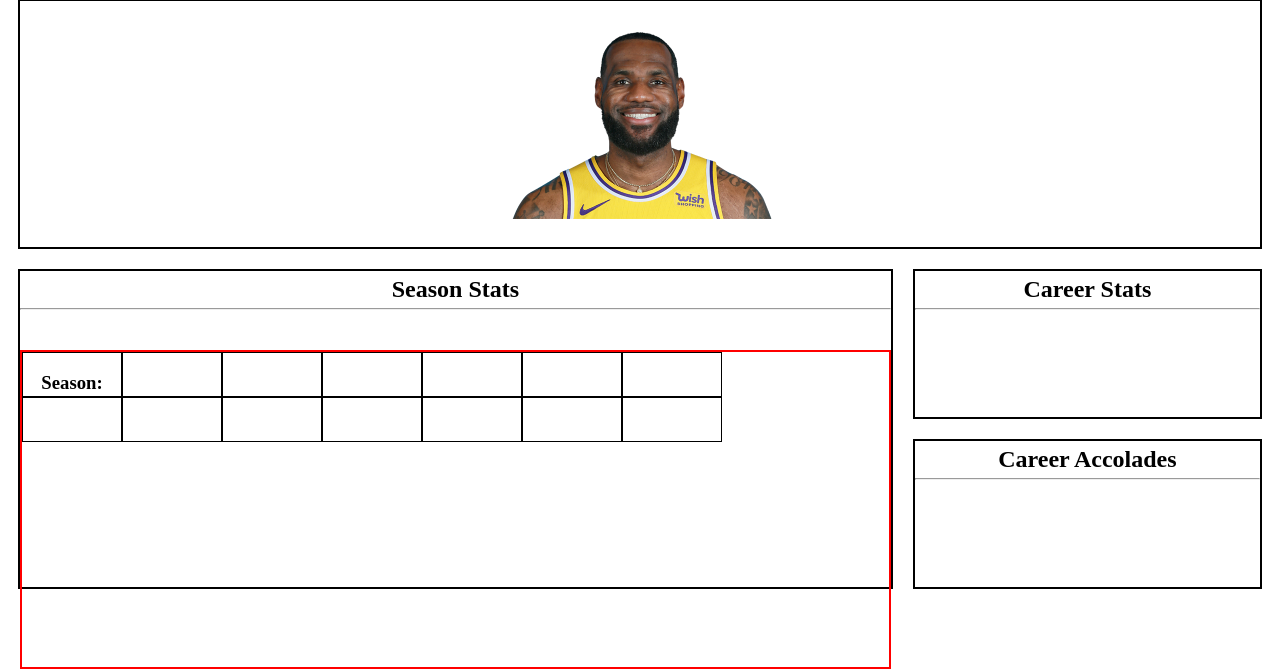
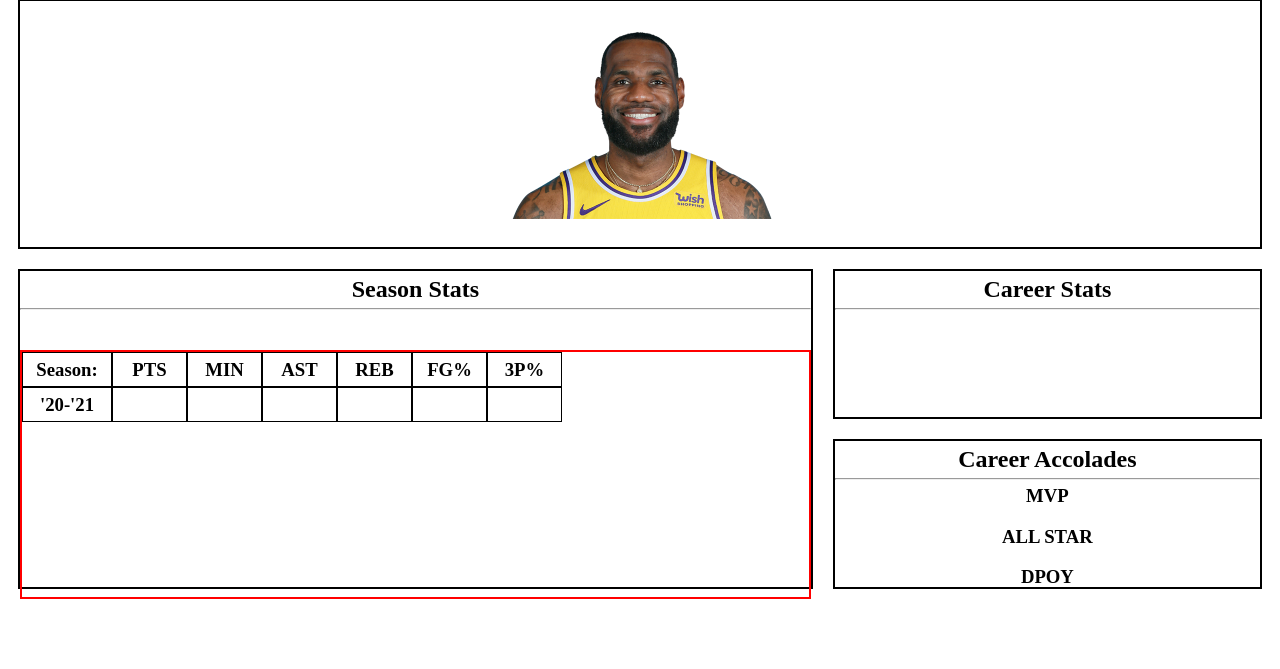
Before and after one commit to mattconforti/nbaDatabase2, a PHP site: page /html/player_page.php in a window 1280 px wide. Shown: the part 218-887 px from the top of the page. After the commit the page ends 817 px from the top, so only its background shows below. Run offline with PHP 8.4, Linux system fonts and the light colour scheme; some web fonts are replaced.

Commit message:
further player page design implementation

```diff
--- a/html/player_page.php
+++ b/html/player_page.php
@@ -31,18 +31,26 @@
                         <h3>Season:</h3>
                     </div>
                     <div class="subgrid_item">
+                        <h3>PTS</h3>
                     </div>
                     <div class="subgrid_item">
+                        <h3>MIN</h3>
                     </div>
                     <div class="subgrid_item">
+                        <h3>AST</h3>
                     </div>
                     <div class="subgrid_item">
+                        <h3>REB</h3>
+                    </div>
+
+                    <div class="subgrid_item">
+                        <h3>FG%</h3>
                     </div>
                     <div class="subgrid_item">
+                        <h3>3P%</h3>
                     </div>
                     <div class="subgrid_item">
-                    </div>
-                    <div class="subgrid_item">
+                        <h3>'20-'21</h3>
                     </div>
                     <div class="subgrid_item">
                     </div>
@@ -64,7 +72,10 @@
             </div>
             <div id="career_accolades" class="grid_item">
                 <h2>Career Accolades</h2>
-                <hr class="stats_dividers">
+                <hr id="accolades_divider" class="stats_dividers">
+                <h3 id="mvp_awards">MVP</h3>
+                <h3>ALL STAR</h3>
+                <h3>DPOY</h3>
             </div>
         </div>
     </body>
--- a/styles/style.css
+++ b/styles/style.css
@@ -86,14 +86,27 @@ h2 {
     margin-top: 5px;
 }
 
+#accolades_divider {
+    margin-bottom: 0px;
+}
+
 #subgrid_container {
     border: 2px solid red;
     display: grid;
-    grid-template-columns: 100px 100px 100px 100px 100px 100px 100px;
-    grid-template-rows: 45px 45px 45px 45px 45px 45px 45px;
+    grid-template-columns: 90px 75px 75px 75px 75px 75px 75px;
+    grid-template-rows: 35px 35px 35px 35px 35px 35px 35px;
     /* however many seasons player played determines # of rows - min 2 */
 }
 
 .subgrid_item {
     border: 1px solid black;
 }
+
+h3 {
+    margin-top: 6px;
+    /* STILL HAVE TO CLEAN UP CENTERING & SPACING & SIZING & FONTS/AESTHETICS ETC */
+}
+
+#mvp_awards {
+    margin-top: 5px;
+}
```
